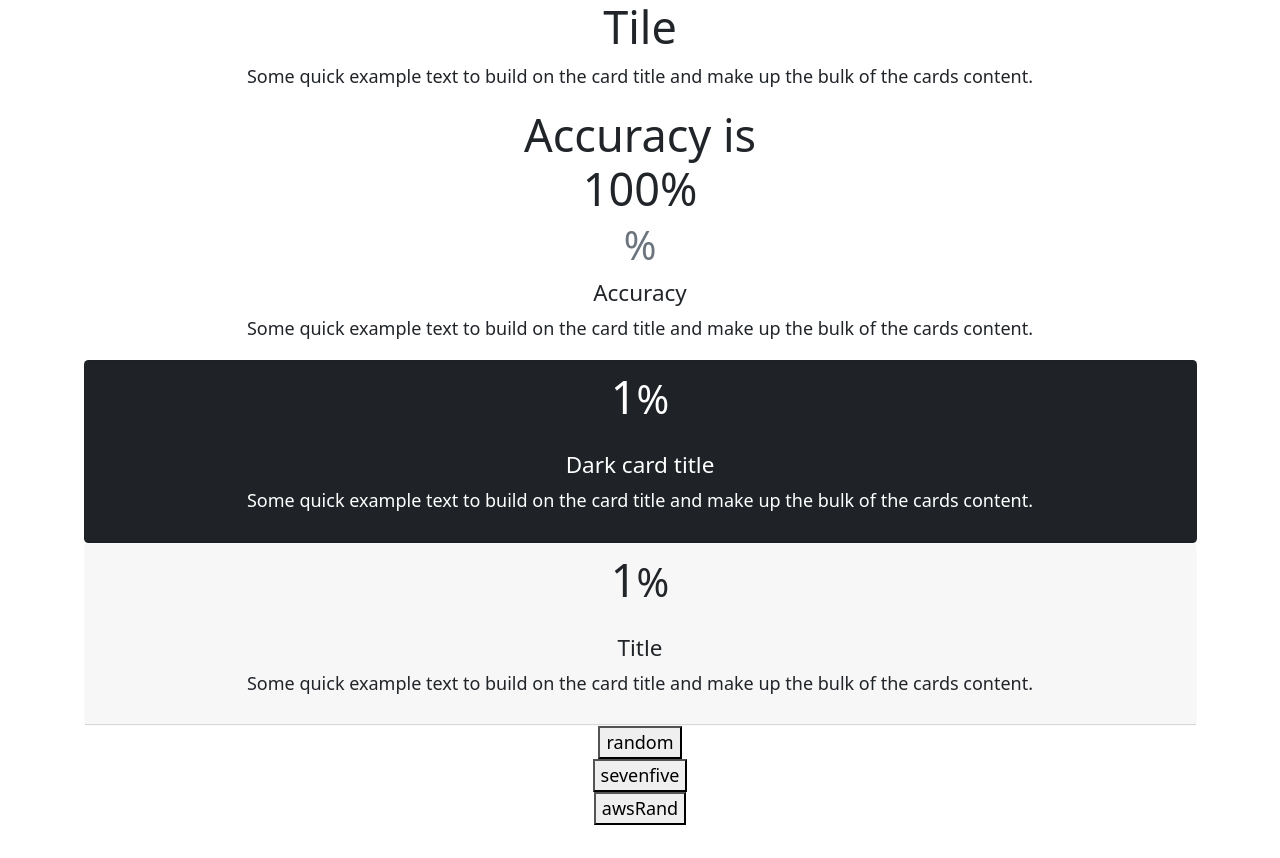
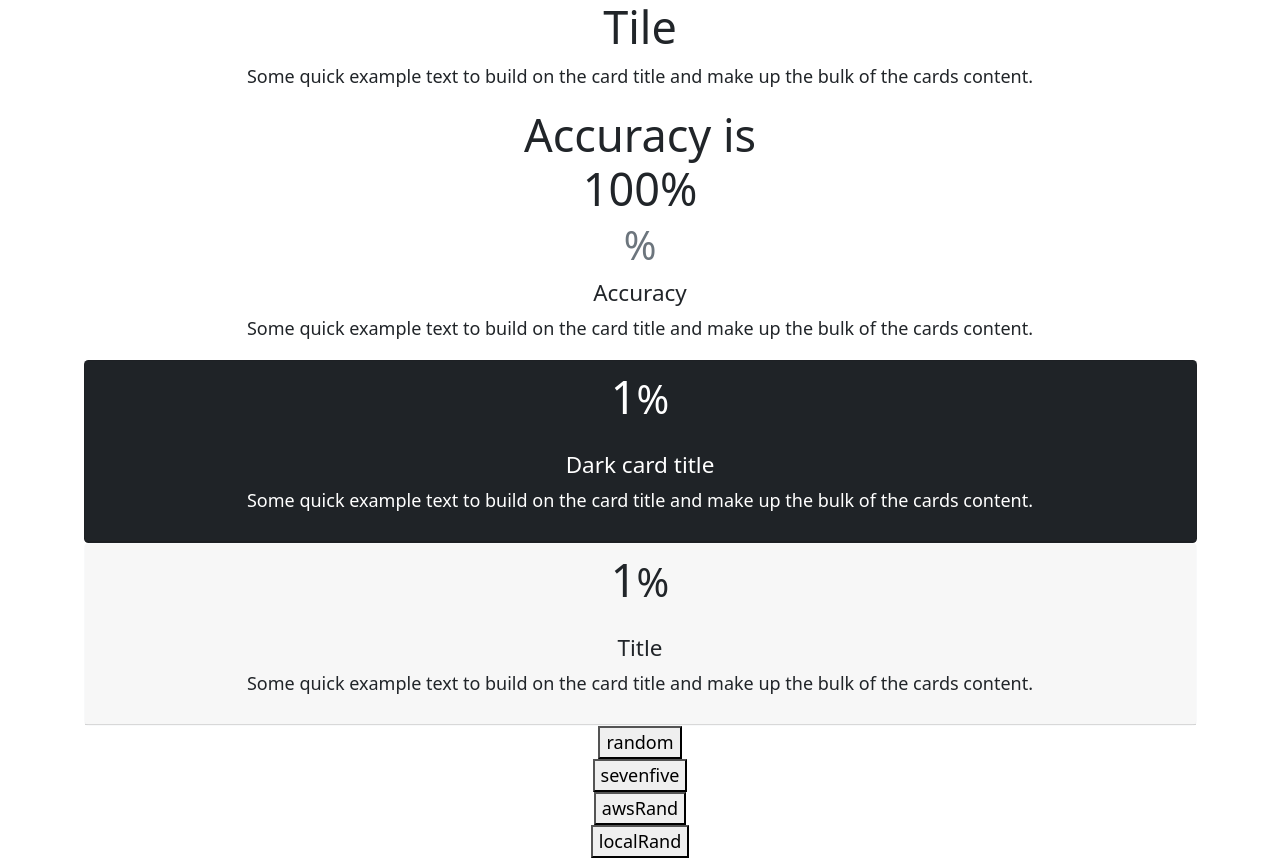
Before and after one commit to jmena/stock_ui, a Next.js app: page /posts/basic in a window 1280 px wide. Before the commit the page ends 825 px from the top, so only its background shows below. Built offline with nearby package versions, Linux system fonts and the light colour scheme.

Commit message:
testingProps

```diff
--- a/pages/posts/basic.tsx
+++ b/pages/posts/basic.tsx
@@ -2,11 +2,10 @@ import 'bootstrap/dist/css/bootstrap.min.css';
 import {useState} from 'react';
 import AccuracyWidget from "components/AccuracyWidget";
 
-export default function Basic() {
+export default function Basic(staticProps) {
 //Model? extract accuracy
 
     const [accuracy, setAccuracy] = useState(1.0);
-
 
 
     // if (typeof window !== "undefined") {
@@ -16,6 +15,8 @@ export default function Basic() {
     // }
 
 
+    console.log(staticProps)
+
 
     function clicked() {
         setAccuracy(Math.random());
@@ -24,11 +25,19 @@ export default function Basic() {
     function clicked2() {
         fetch('/static/accuracy.json')
             .then((received) => received.json())
-            .then((data)=>data["accuracy"] as number)
-            .then((receivedAccuracy)=> setAccuracy(receivedAccuracy))
+            .then((data) => data["accuracy"] as number)
+            .then((receivedAccuracy) => setAccuracy(receivedAccuracy))
     }
+
     function clicked3() {
-        fetch(' https://u17juufpz6.execute-api.us-east-1.amazonaws.com/Prod/hello/')
+        fetch(staticProps.backendAWS + '/hello')
+            .then((received) => received.json())
+            .then((data) => data["accuracy"] as number)
+            .then((receivedAccuracy) => setAccuracy(receivedAccuracy))
+    }
+
+    function clicked4() {
+        fetch(staticProps.backendHost + '/hello')
             .then((received) => received.json())
             .then((data) => data["accuracy"] as number)
             .then((receivedAccuracy) => setAccuracy(receivedAccuracy))
@@ -107,8 +116,24 @@ export default function Basic() {
                         </div>
                     </div>
 
+                    <div className="row text-center">
+                        <div className="col">
+                            <button onClick={clicked4}>localRand</button>
+                        </div>
+                    </div>
+
                 </main>
             </div>
         </>
     );
 }
+
+export async function getStaticProps() {
+    return {
+        props: {
+            backendHost: process.env.BACKEND_HOST,
+            backendAWS: process.env.BACKEND_AWS,
+
+        }
+    }
+}
```
